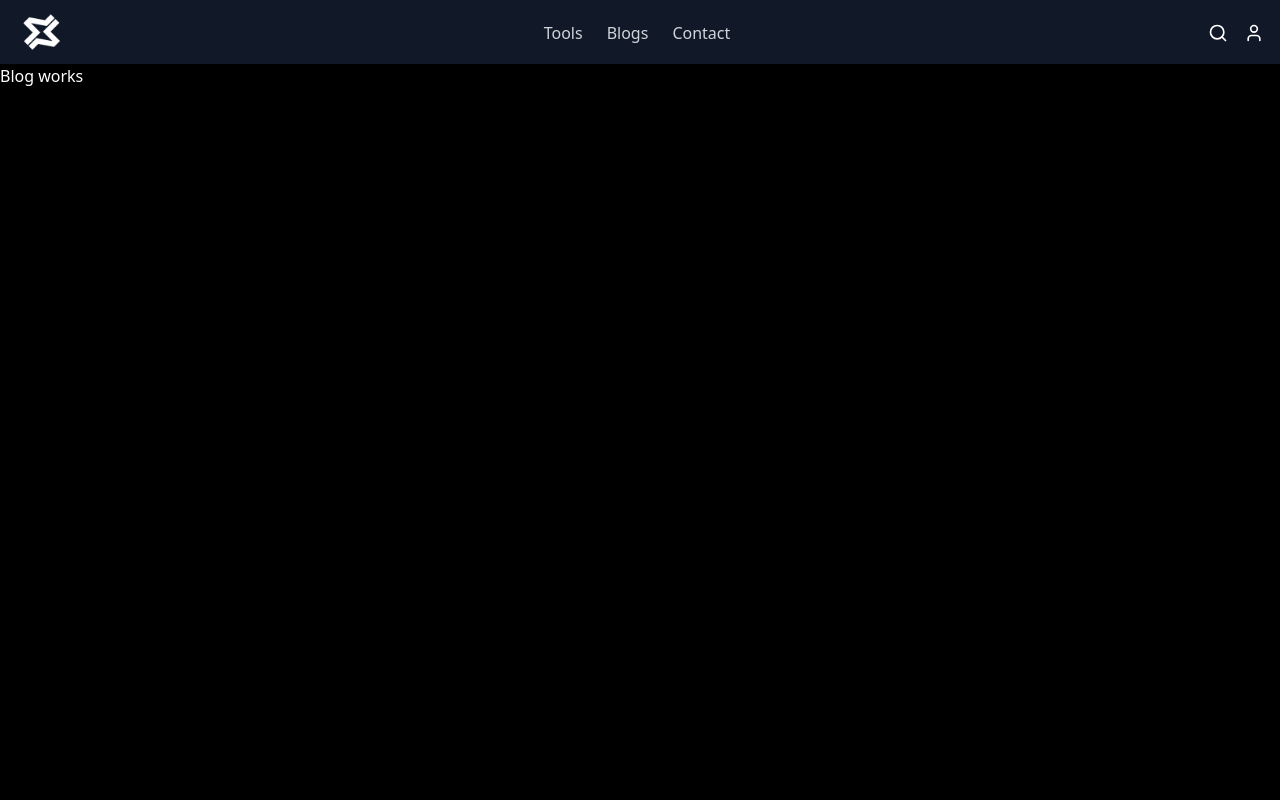
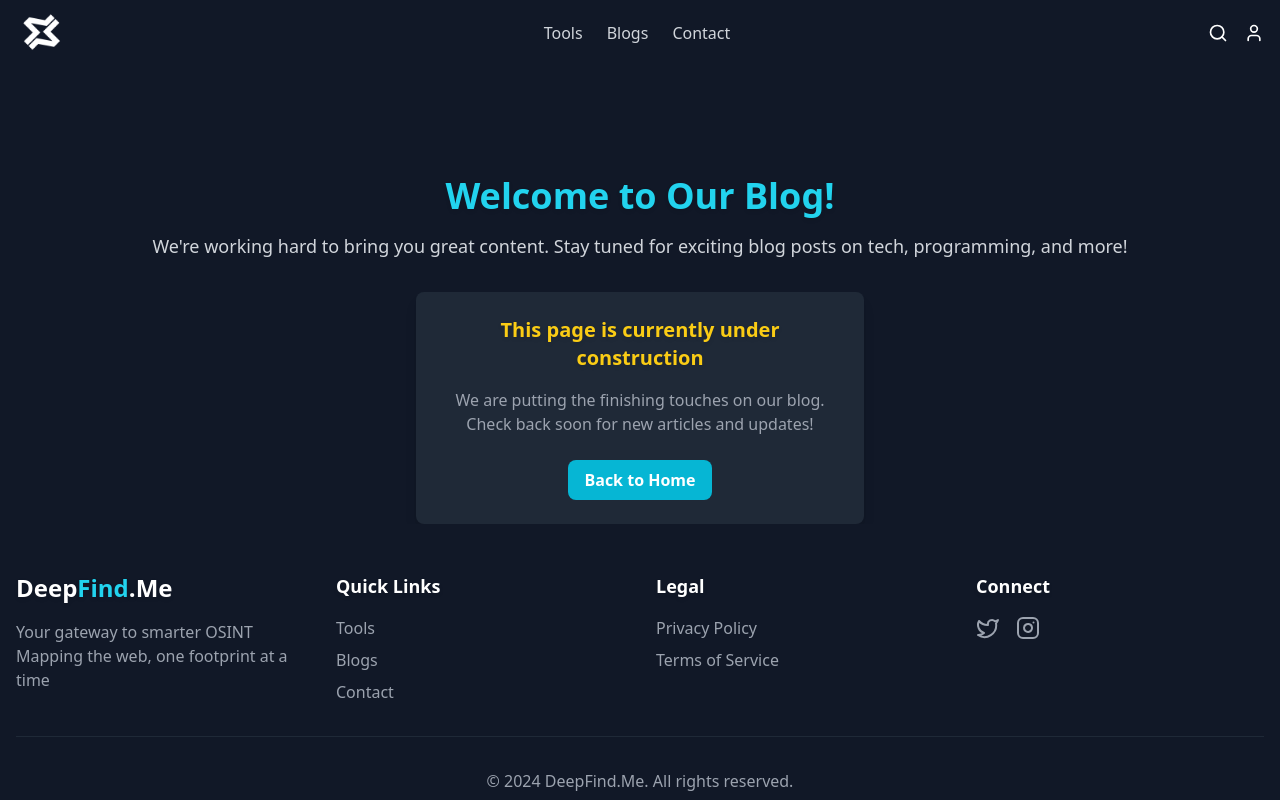
Before and after one commit to Buddhsen-tripathi/DeepFindMe, a Next.js app in the folder web/: page /blogs in a window 1280 px wide. Shown: the top 800 px of the page. Built offline with nearby package versions, Linux system fonts and the light colour scheme.

Commit message:
Added a dummy blog page and iplocation page fix

```diff
--- a/web/app/blogs/layout.tsx
+++ b/web/app/blogs/layout.tsx
@@ -7,9 +7,9 @@ export default function ToolsLayout({
   children: React.ReactNode
 }) {
   return (
-    <div className="min-h-screen bg-gray-900 text-white">
+    <div className="flex flex-col min-h-screen bg-gray-900 text-white">
       <NavBar />
-      <main className="pt-16">
+      <main className="pt-16 flex-grow">
         {children}
       </main>
       <Footer />
--- a/web/app/blogs/page.tsx
+++ b/web/app/blogs/page.tsx
@@ -1,9 +1,27 @@
+import Link from "next/link";
+
 export default function Blogs() {
-    return (
-      <div className="min-h-screen bg-black text-white">
-        <main className="flex-grow">
-            Blog works
-        </main>
+  return (
+    <div className="flex-grow pt-28 justify-center items-center">
+      <h1 className="text-4xl font-bold text-center text-cyan-400 mb-4">Welcome to Our Blog!</h1>
+      <p className="text-lg text-center text-gray-300 mb-8">
+        We're working hard to bring you great content. Stay tuned for exciting blog posts on tech, programming, and more!
+      </p>
+      <div className="bg-gray-800 p-6 rounded-lg shadow-lg max-w-md mx-auto">
+        <h2 className="text-xl font-semibold text-yellow-400 text-center mb-4">
+          This page is currently under construction
+        </h2>
+        <p className="text-center text-gray-400 mb-6">
+          We are putting the finishing touches on our blog. Check back soon for new articles and updates!
+        </p>
+        <div className="flex justify-center">
+          <Link href="">
+          <button className="px-4 py-2 bg-cyan-500 text-white font-semibold rounded-lg hover:bg-cyan-600 transition">
+            Back to Home
+          </button>
+          </Link>
+        </div>
       </div>
-    );
+    </div>
+  );
 }
--- a/web/app/contact/page.tsx
+++ b/web/app/contact/page.tsx
@@ -20,7 +20,7 @@ export default function ContactPage() {
 
   return (
     <div className="flex flex-col min-h-screen bg-gray-900 text-white">
-      <NavBar/>
+      <NavBar />
       <main className="flex-grow pt-8">
         <section className="py-16">
           <div className="container mx-auto px-4 max-w-2xl">
@@ -28,7 +28,10 @@ export default function ContactPage() {
             <p className="text-xl mb-12 text-center text-gray-300">
               Have questions or feedback? We'd love to hear from you.
             </p>
-            <form onSubmit={handleSubmit} className="space-y-6">
+            <form
+              action="https://openformstack.com/f/cm48ibb5h000054vtfl6ngcrb"
+              method="POST"
+              className="space-y-6">
               <div>
                 <label htmlFor="name" className="block text-sm font-medium text-gray-300 mb-2">
                   Name
@@ -84,7 +87,7 @@ export default function ContactPage() {
           </div>
         </section>
       </main>
-      <Footer/>
+      <Footer />
     </div>
   )
 }
--- a/web/app/contribute/organization/page.tsx
+++ b/web/app/contribute/organization/page.tsx
@@ -1,4 +1,4 @@
-'use client'
+'use client';
 
 import { useState } from 'react';
 import { useRouter } from 'next/navigation';
@@ -19,14 +19,6 @@ export default function OrganizationContactPage() {
         setFormData(prevState => ({ ...prevState, [name]: value }));
     };
 
-    const handleSubmit = (e: React.FormEvent) => {
-        e.preventDefault();
-        // Here you would typically send the form data to your backend
-        console.log('Form submitted:', formData);
-        // After successful submission, redirect to a thank you page
-        router.push('/contribute/thank-you');
-    };
-
     return (
         <main className='flex flex-col h-screen'>
             <NavBar />
@@ -36,7 +28,11 @@ export default function OrganizationContactPage() {
                     <p className="text-xl mb-8 text-center text-gray-300">
                         Interested in collaborating with us? Fill out the form below and we'll get back to you soon.
                     </p>
-                    <form onSubmit={handleSubmit} className="space-y-6">
+                    <form
+                        action="https://openformstack.com/f/cm48id1ez0000lmlhk3d3m1aj"
+                        method="POST"
+                        className="space-y-6"
+                    >
                         <div>
                             <label htmlFor="organizationName" className="block text-sm font-medium text-gray-300 mb-2">
                                 Organization Name
--- a/web/app/tools/page.tsx
+++ b/web/app/tools/page.tsx
@@ -80,10 +80,10 @@ export default function ToolsPage() {
   }, [])
 
   return (
-    <div className="min-h-screen bg-gray-900 text-white">
+    <div className="flex-grow bg-gray-900 text-white">
 
-      <main className="pt-8">
-        <section ref={sectionRef} className="py-16 opacity-0">
+      <main className="pt-4">
+        <section ref={sectionRef} className="py-20 opacity-0">
           <div className="container mx-auto px-4">
             <h1 className="text-4xl font-bold mb-8 text-center">DeepFind.Me Tools</h1>
             <p className="text-xl mb-12 text-center text-gray-300 max-w-3xl mx-auto">
```
